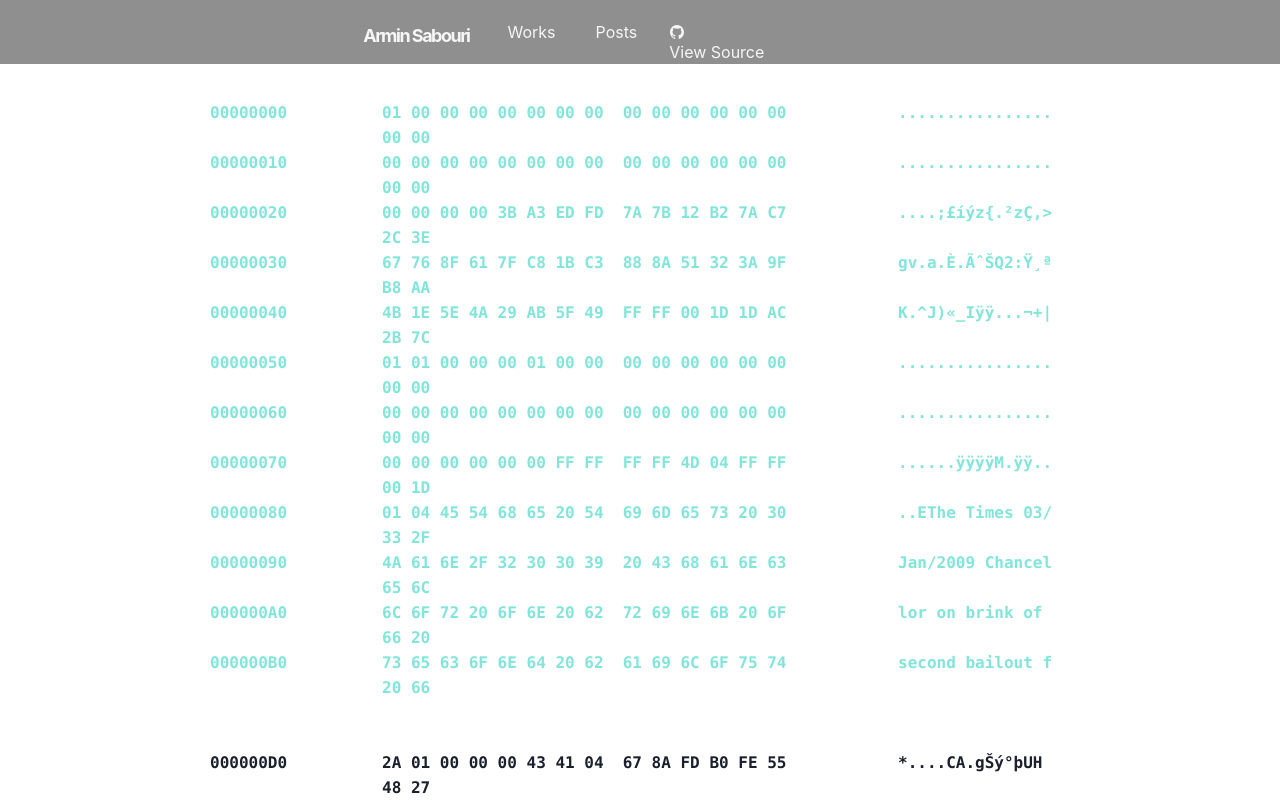
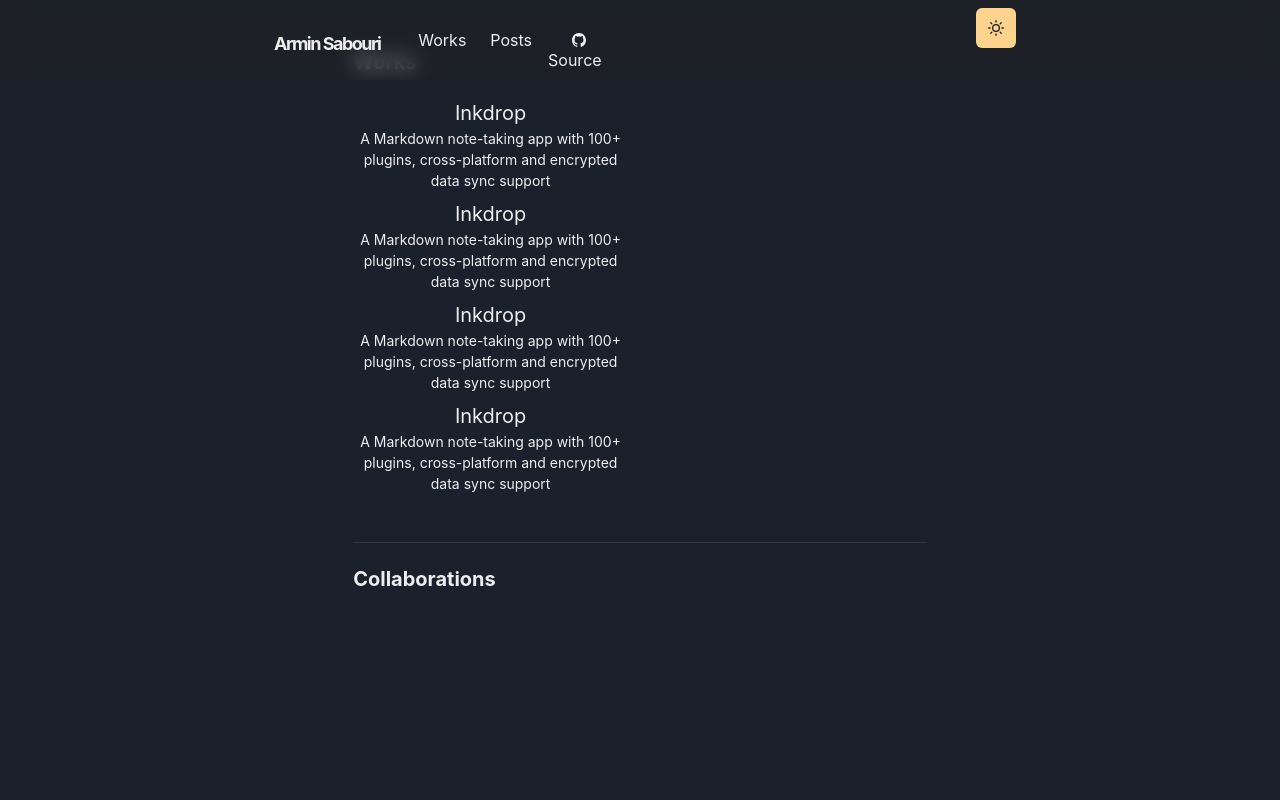
Before and after one commit to arminsabouri/armins88.github.io, a Next.js app: page /works in a window 1280 px wide. Before the commit this address had no page. Shown: the top 800 px of the page. Built offline with nearby package versions, Linux system fonts and the light colour scheme.

Commit message:
Switch between light and dark mode

```diff
--- /dev/null
+++ b/components/gridItem.js
@@ -0,0 +1,55 @@
+import NextLink from 'next/link'
+import Image from 'next/image'
+import { Box, Text, LinkBox, LinkOverlay } from '@chakra-ui/react'
+import { Global } from '@emotion/react'
+
+export const GridItem = ({ children, href, title, thumbnail }) => (
+  <Box w="100%" textAlign="center">
+    <LinkBox cursor="pointer">
+      <Image
+        src={thumbnail}
+        alt={title}
+        className="grid-item-thumbnail"
+        placeholder="blur"
+        loading="lazy"
+      />
+      <LinkOverlay href={href} target="_blank">
+        <Text mt={2}>{title}</Text>
+      </LinkOverlay>
+      <Text fontSize={14}>{children}</Text>
+    </LinkBox>
+  </Box>
+)
+
+export const WorkGridItem = ({ children, id, title, thumbnail }) => (
+  <Box w="100%" textAlign="center">
+    <NextLink href={`/works/${id}`}>
+      <LinkBox cursor="pointer">
+        {thumbnail && (
+          <Image
+            src={thumbnail}
+            alt={title}
+            className="grid-item-thumbnail"
+            placeholder="blur"
+          />
+        )}
+        <LinkOverlay href={`/works/${id}`}>
+          <Text mt={2} fontSize={20}>
+            {title}
+          </Text>
+        </LinkOverlay>
+        <Text fontSize={14}>{children}</Text>
+      </LinkBox>
+    </NextLink>
+  </Box>
+)
+
+export const GridItemStyle = () => (
+  <Global
+    styles={`
+      .grid-item-thumbnail {
+        border-radius: 12px;
+      }
+    `}
+  />
+)
--- a/components/hexMatrix.js
+++ b/components/hexMatrix.js
@@ -139,7 +139,7 @@
   }
 
   return (
-    <Stack w="75%" p="50px" spacing={0} mt="50px">
+    <Stack w="100%" p="50px" spacing={0} mt="50px">
       {genesisHexDump.map((hexLine, i) => (
         <Flex color={rowColor(i)} key={i} fontWeight="900">
           <Text w="20%">
--- a/components/navbar.js
+++ b/components/navbar.js
@@ -5,11 +5,21 @@
   Flex,
   HStack,
   useColorModeValue,
-  Link
+  Stack,
+  Link,
+  Text,
+  Center,
+  Menu,
+  MenuButton,
+  IconButton,
+  MenuList,
+  MenuItem
 } from '@chakra-ui/react'
 import Logo from '../components/logo'
 import NextLink from 'next/link'
 import { IoLogoGithub } from 'react-icons/io5'
+import ThemeToggleButton from './themeToggleButton'
+import { HamburgerIcon } from '@chakra-ui/icons'
 
 const NavLink = ({ title, href, currentPath, _target, children, ...props }) => {
   const isActive = currentPath === href
@@ -29,7 +39,9 @@
 }
 
 export default function (props) {
-  const { paths } = props
+  const { path } = props
+  const GITHUB_LINK = 'https://github.com/armins88/armins88.github.io'
+
   return (
     <Box
       position="fixed"
@@ -40,28 +52,76 @@
       zIndex={1}
       {...props}
     >
-      <Container display="flex">
+      <Container
+        display="flex"
+        p={2}
+        maxW="container.md"
+        wrap="wrap"
+        align="center"
+        justify="space-between"
+      >
         <Flex align="center" mr={5}>
           <Heading as="h1" size="lg" letterSpacing={'tighter'}>
             <Logo />
           </Heading>
         </Flex>
-        {/* Desktop view  */}
-        <HStack spacing="24px">
-          <NavLink href="/works">Works</NavLink>
-          <NavLink href="/posts">Posts</NavLink>
+
+        <Stack
+          direction={{ base: 'column', md: 'row' }}
+          display={{ base: 'none', md: 'flex' }}
+          width={{ base: 'full', md: 'auto' }}
+          alignItems="center"
+          flexGrow={1}
+          mt={{ base: 4, md: 0 }}
+        >
+          <NavLink href="/works" path={path}>
+            Works
+          </NavLink>
+          <NavLink href="/posts" path={path}>
+            Posts
+          </NavLink>
           <NavLink
-            href="https://github.com/armins88/armins88.github.io"
+            _target="_blank"
+            href={GITHUB_LINK}
+            path={path}
             display="inline-flex"
-            isplay="inline-flex"
             alignItems="center"
             style={{ gap: 4 }}
             pl={2}
           >
             <IoLogoGithub />
-            View Source
+            Source
           </NavLink>
-        </HStack>
+        </Stack>
+
+        <Box flex={1} align="right">
+          <ThemeToggleButton />
+
+          <Box ml={2} display={{ base: 'inline-block', md: 'none' }}>
+            <Menu isLazy id="navbar-menu">
+              <MenuButton
+                as={IconButton}
+                icon={<HamburgerIcon />}
+                variant="outline"
+                aria-label="Options"
+              />
+              <MenuList>
+                <NextLink href="/" passHref>
+                  <MenuItem as={Link}>About</MenuItem>
+                </NextLink>
+                <NextLink href="/works" passHref>
+                  <MenuItem as={Link}>Works</MenuItem>
+                </NextLink>
+                <NextLink href="/posts" passHref>
+                  <MenuItem as={Link}>Posts</MenuItem>
+                </NextLink>
+                <MenuItem as={Link} href={GITHUB_LINK}>
+                  View Source
+                </MenuItem>
+              </MenuList>
+            </Menu>
+          </Box>
+        </Box>
       </Container>
     </Box>
   )
--- /dev/null
+++ b/components/themeToggleButton.js
@@ -0,0 +1,29 @@
+import { AnimatePresence, motion } from 'framer-motion'
+import { IconButton, useColorMode, useColorModeValue } from '@chakra-ui/react'
+import { SunIcon, MoonIcon } from '@chakra-ui/icons'
+
+const ThemeToggleButton = () => {
+  const { toggleColorMode } = useColorMode()
+
+  return (
+    <AnimatePresence exitBeforeEnter initial={false}>
+      <motion.div
+        style={{ display: 'inline-block' }}
+        key={useColorModeValue('light', 'dark')}
+        initial={{ y: -20, opacity: 0 }}
+        animate={{ y: 0, opacity: 1 }}
+        exit={{ y: 20, opacity: 0 }}
+        transition={{ duration: 0.2 }}
+      >
+        <IconButton
+          aria-label="Toggle theme"
+          colorScheme={useColorModeValue('purple', 'orange')}
+          icon={useColorModeValue(<MoonIcon />, <SunIcon />)}
+          onClick={toggleColorMode}
+        ></IconButton>
+      </motion.div>
+    </AnimatePresence>
+  )
+}
+
+export default ThemeToggleButton
--- /dev/null
+++ b/layouts/article.js
@@ -0,0 +1,35 @@
+import { motion } from 'framer-motion'
+import Head from 'next/head'
+import { GridItemStyle } from '../components/gridItem'
+
+const variants = {
+  hidden: { opacity: 0, x: 0, y: 20 },
+  enter: { opacity: 1, x: 0, y: 0 },
+  exit: { opacity: 0, x: -0, y: 20 }
+}
+
+const Layout = ({ children, title }) => (
+  <motion.article
+    initial="hidden"
+    animate="enter"
+    exit="exit"
+    variants={variants}
+    transition={{ duration: 0.4, type: 'easeInOut' }}
+    style={{ position: 'relative' }}
+  >
+    <>
+      {title && (
+        <Head>
+          <title>{title} - Armin Sabouri</title>
+          <meta name="twitter:title" content={title} />
+          <meta property="og:title" content={title} />
+        </Head>
+      )}
+      {children}
+
+      <GridItemStyle />
+    </>
+  </motion.article>
+)
+
+export default Layout
--- a/layouts/main.js
+++ b/layouts/main.js
@@ -1,7 +1,6 @@
 import Head from 'next/head'
 import { Box, Container, Center } from '@chakra-ui/react'
 import NavBar from '../components/navbar'
-import HexMatrix from '../components/hexMatrix'
 const Main = ({ children, router }) => {
   return (
     <Box as="main" pb={8}>
@@ -19,9 +18,6 @@
         <meta property="og:type" content="website" />
       </Head>
       <NavBar />
-      <Center>
-        <HexMatrix />
-      </Center>
       <Container maxW="container.md" pt={50}>
         {children}
       </Container>
--- /dev/null
+++ b/pages/works.js
@@ -0,0 +1,45 @@
+import { Container, Heading, SimpleGrid, Divider } from '@chakra-ui/react'
+import Layout from '../layouts/article'
+import Section from '../components/section'
+import { WorkGridItem } from '../components/gridItem'
+
+const Works = () => (
+  <Layout title="Works">
+    <Container>
+      <Heading as="h3" fontSize={20} mb={4}>
+        Works
+      </Heading>
+
+      <SimpleGrid columns={[1, 1, 2]} gap={6}>
+        <Section>
+          <WorkGridItem id="inkdrop" title="Inkdrop">
+            A Markdown note-taking app with 100+ plugins, cross-platform and
+            encrypted data sync support
+          </WorkGridItem>
+          <WorkGridItem id="inkdrop" title="Inkdrop">
+            A Markdown note-taking app with 100+ plugins, cross-platform and
+            encrypted data sync support
+          </WorkGridItem>
+          <WorkGridItem id="inkdrop" title="Inkdrop">
+            A Markdown note-taking app with 100+ plugins, cross-platform and
+            encrypted data sync support
+          </WorkGridItem>
+          <WorkGridItem id="inkdrop" title="Inkdrop">
+            A Markdown note-taking app with 100+ plugins, cross-platform and
+            encrypted data sync support
+          </WorkGridItem>
+        </Section>
+      </SimpleGrid>
+
+      <Section delay={0.2}>
+        <Divider my={6} />
+
+        <Heading as="h3" fontSize={20} mb={4}>
+          Collaborations
+        </Heading>
+      </Section>
+    </Container>
+  </Layout>
+)
+
+export default Works
```
Also changed, not shown: pages/index.js (+22 -7 lines).
